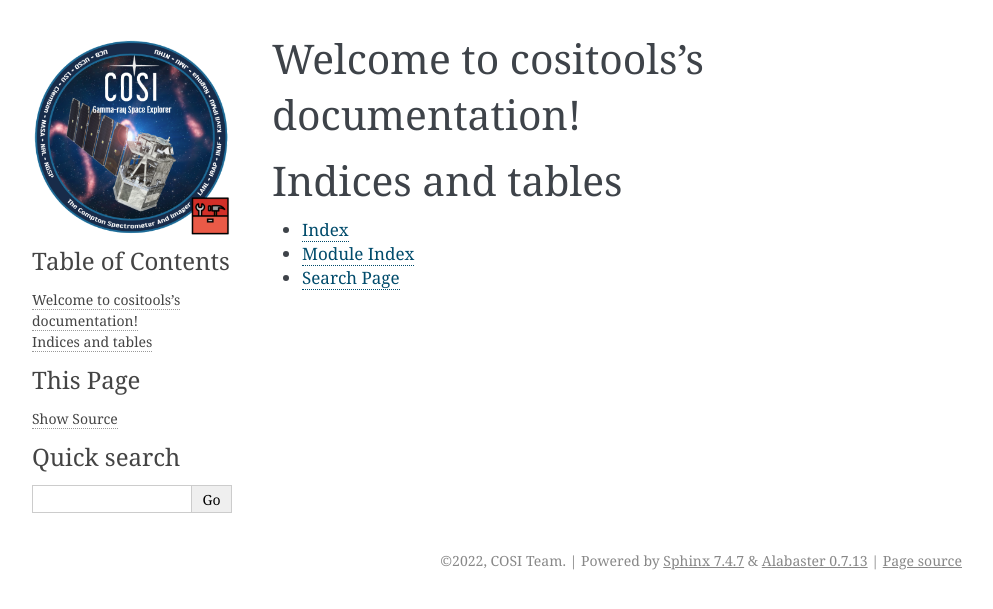
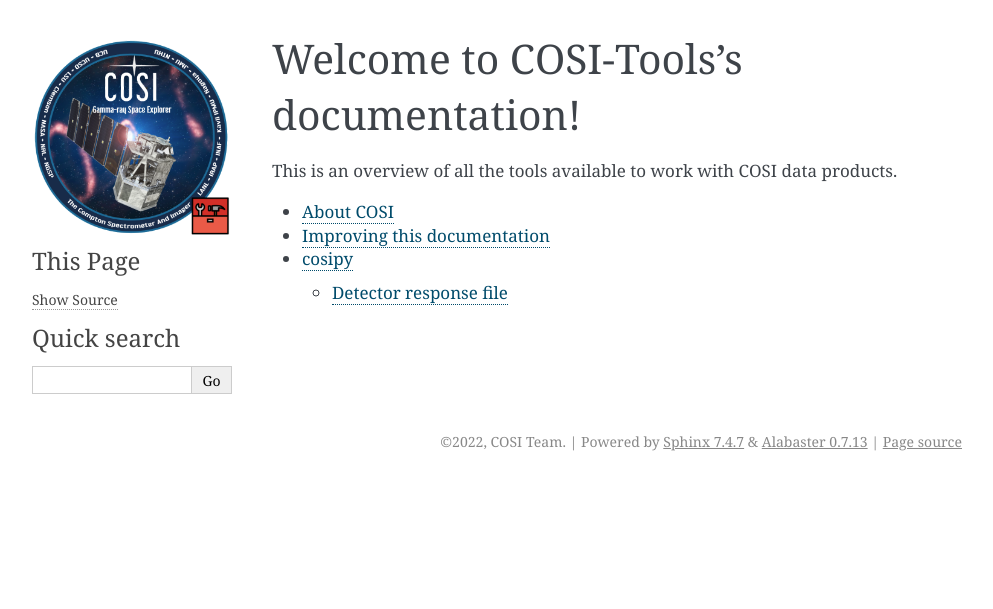
Before and after one commit to cositools/cosi-docs, a Sphinx documentation site: the page built from source/index.rst, in a window 1280 px wide. Shown: the top 609 px of the page, without its empty margins (148-1141 px from the left). Built offline with Sphinx 7.4.7, drawn with Linux system fonts in a browser that asks for light colours.

Commit message:
Boilerplate

```diff
--- /dev/null
+++ b/source/about-cosi.rst
@@ -0,0 +1,4 @@
+About COSI
+==========
+
+`COSI webpage <https://cosi.ssl.berkeley.edu/>`_.
--- /dev/null
+++ b/source/cosipy/rsp.rst
@@ -0,0 +1,14 @@
+Detector response file
+======================
+
+Description....
+
+Generating a detector response
+------------------------------
+
+Use...
+
+Using a detector response
+-------------------------
+
+Then...
--- a/source/index.rst
+++ b/source/index.rst
@@ -3,18 +3,14 @@
    You can adapt this file completely to your liking, but it should at least
    contain the root `toctree` directive.
 
-Welcome to cositools's documentation!
-=====================================
+Welcome to COSI-Tools's documentation!
+======================================
+
+This is an overview of all the tools available to work with COSI data products.
 
 .. toctree::
    :maxdepth: 2
-   :caption: Contents:
 
-
-
-Indices and tables
-==================
-
-* :ref:`genindex`
-* :ref:`modindex`
-* :ref:`search`
+   about-cosi
+   docs
+   cosipy/index
```
Also changed, not shown: source/cosipy/index.rst (added, +9 -0 lines), source/docs.rst (added, +7 -0 lines).
